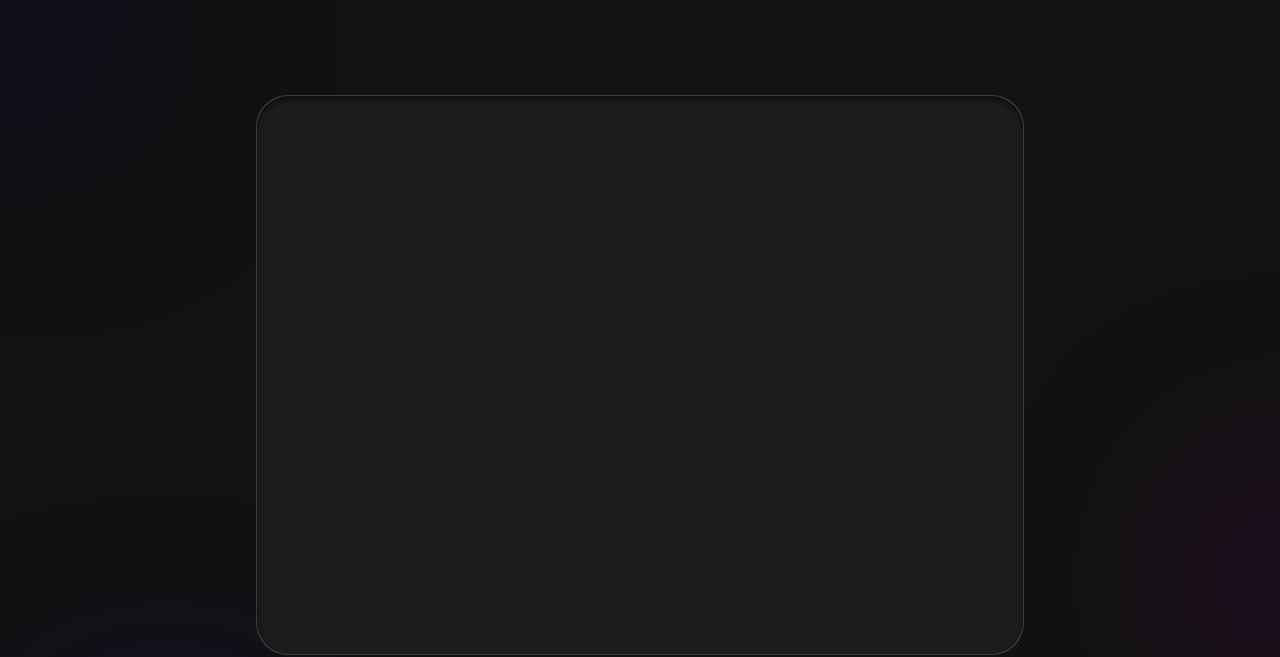
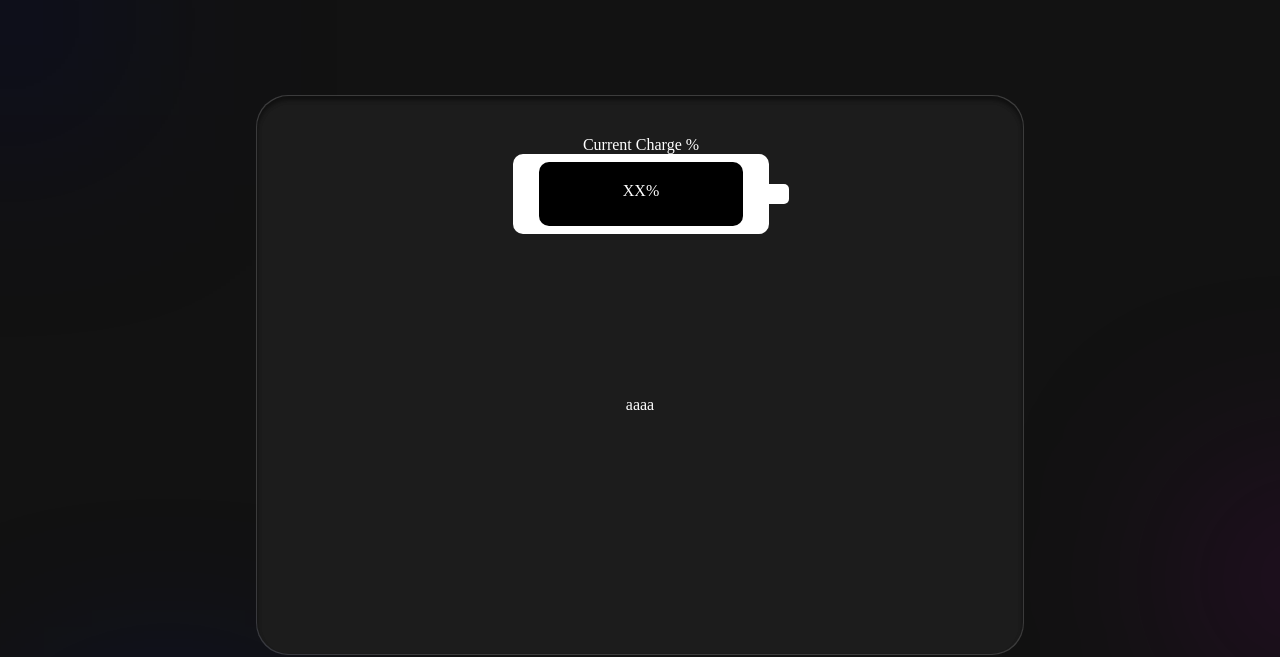
Before and after one commit to swholtzman/1800_202330_BBY24, a plain HTML site: page charge.html in a window 1280 px wide. Shown: the top 657 px of the page. Drawn offline with nearby package versions, Linux system fonts and the light colour scheme.

Commit message:
added battery icon to charge page

```diff
--- a/charge.html
+++ b/charge.html
@@ -36,16 +36,29 @@
 
     <div id="cards">
 
-        <div class="card" id ="map">
+        <div class="card" id="map">
             <div class="card-border"></div>
             <div id="map-holder"></div>
             <div class="card-content"></div>
         </div>
 
-        <div class="card" id ="charge">
+        <div class="card" id="charge">
             <div class="card-border"></div>
             <div id="charge-holder"></div>
-            <div class="card-content"></div>
+            <div class="card-content">
+
+                <div id="bat_container">
+                    <div id="battery">
+                        <p>Current Charge %</p>
+                        <div id="bat_icon"></div>
+                    </div>
+                </div>
+
+                <div id="est_time">
+                   <p>aaaa</p>
+                </div>
+
+            </div>
         </div>
 
     </div>
--- a/styles/style_charge.css
+++ b/styles/style_charge.css
@@ -24,10 +24,6 @@
     animation-fill-mode: forwards;
 }
 
-
-
-
-
 @keyframes stretch {
     from {height: 35vh;}
     to {height: 70vh; }
@@ -47,3 +43,55 @@
     from {height: 0vh;}
     to {height: 35vh; visibility: visible;}
   }
+
+  .card-content p{
+    color:white;
+    text-align: center;
+}
+
+  #bat_container{
+    position:relative;
+    bottom: 0;
+    height:300px;
+    width:60vw;
+    display:flex;
+}
+#battery{
+  width:100%;
+  height:30%;
+  align-self: start;
+  margin: 5vh;
+}
+#bat_icon{
+    left: 20vw;
+    width: 20vw;
+    height: 10vh;
+    background-color: white;
+    position: absolute;
+    -moz-border-radius: 10px;
+    -webkit-border-radius: 10px;
+    border-radius: 10px;
+}
+#bat_icon:after {
+    content: "";
+    position: absolute;
+    left: 100%;
+    top: 3.75vh;
+    width: 2.5vh;
+    height: 2.5vh;
+    background-color: white;
+    border-radius:0px 5px 5px 0px
+}
+#bat_icon:before{
+    content:"XX%";
+    position: absolute;
+    text-align: center;
+    margin-left:2vw;
+    margin-top:1vh;
+    width: 6vw;
+    height: 3vh;
+    padding: 2.5vh 5vw 2.5vh 5vw;
+    color:white;
+    background-color: black;
+    border-radius: 10px;
+}
```
